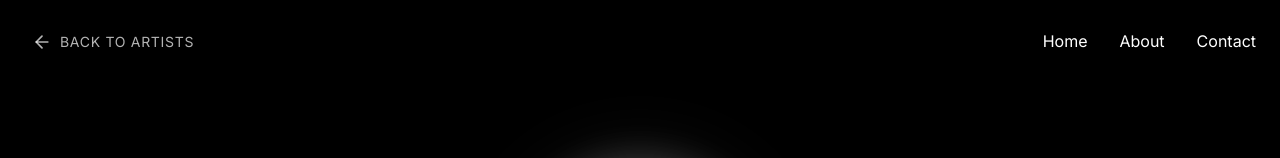
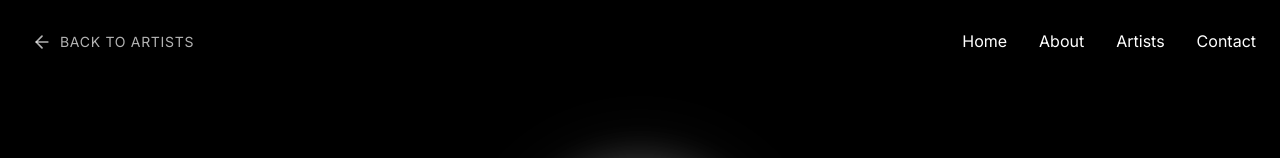
Before and after one commit to Gytisj/pgc, a Next.js app: page /artist/alex-rivera in a window 1280 px wide. Shown: the top 158 px of the page. Built offline with nearby package versions, Linux system fonts and the light colour scheme.

Commit message:
artists added

```diff
--- a/components/navigation.tsx
+++ b/components/navigation.tsx
@@ -88,6 +88,12 @@ export default function Navigation() {
               About
             </Link>
             <Link
+              href="/#artists"
+              className="hover:text-gray-300 transition-colors"
+            >
+              Artists
+            </Link>
+            <Link
               href="/#contact"
               className="hover:text-gray-300 transition-colors"
             >
@@ -156,6 +162,13 @@ export default function Navigation() {
               About
             </Link>
             <Link
+              href="/#artists"
+              className="block text-white hover:text-gray-300 transition-all duration-300 text-3xl font-light tracking-wider hover:scale-110"
+              onClick={() => setIsMobileMenuOpen(false)}
+            >
+              Artists
+            </Link>
+            <Link
               href="/#contact"
               className="block text-white hover:text-gray-300 transition-all duration-300 text-3xl font-light tracking-wider hover:scale-110"
               onClick={() => setIsMobileMenuOpen(false)}
```
